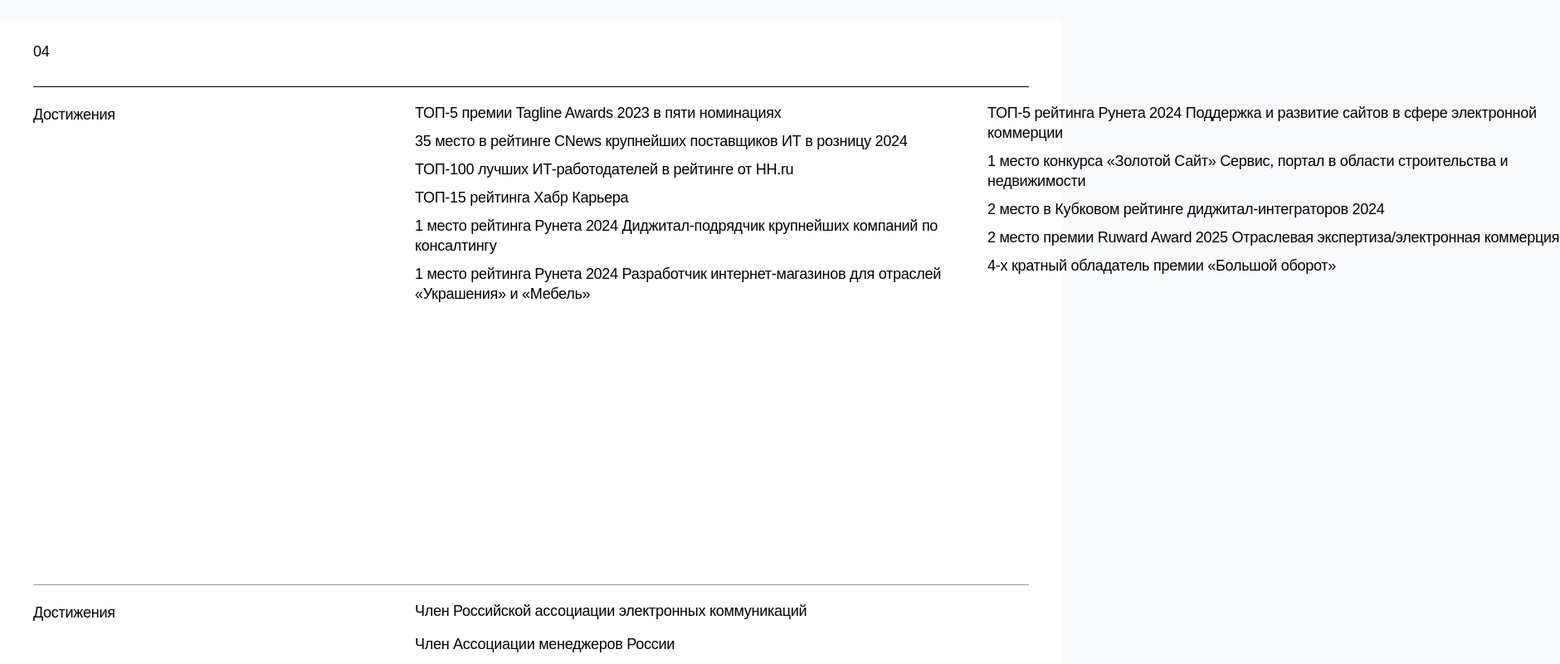
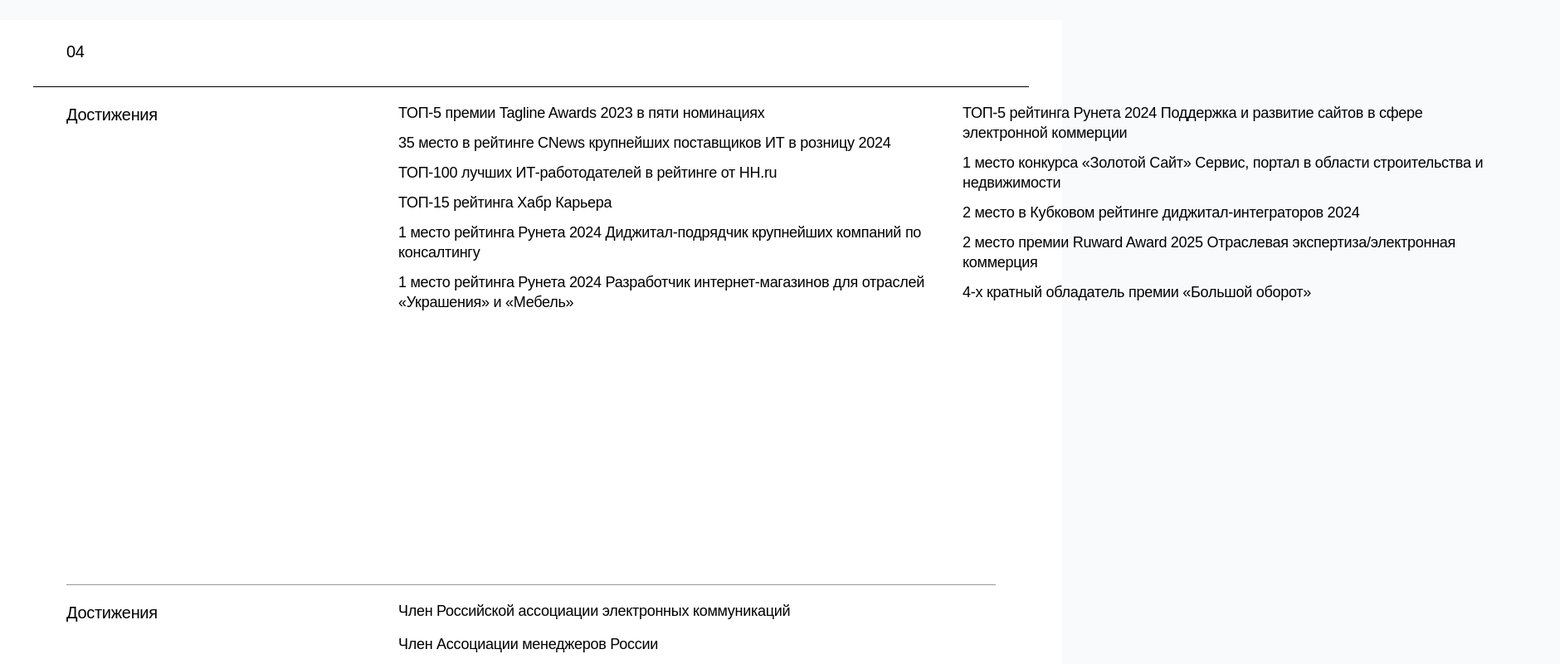
Before and after one commit to pr-poehali-dev/landing-photo-design, a React (Vite) app: page / in a window 1280 px wide. Shown: the part 1300-2100 px from the top of the page at 83% size, 1880 px wide, since content can reach past the window. Built offline with nearby package versions, Linux system fonts and the light colour scheme; a web font is replaced by a local one.

Commit message:
Оптимизация верстки под широкоформатные экраны

```diff
--- a/src/pages/Index.tsx
+++ b/src/pages/Index.tsx
@@ -197,25 +197,25 @@ export default function Index() {
       </section>
 
       {/* Achievements Section */}
-      <section className="bg-white relative" style={{height: '1080px'}}>
+      <section className="bg-white relative max-w-[1920px] mx-auto" style={{height: '1080px'}}>
         {/* Top border */}
         <div className="absolute top-20 left-10 right-10 h-px bg-black"></div>
 
         {/* Bottom border with opacity */}
-        <div className="absolute left-10 right-10 h-px bg-black opacity-40" style={{top: '680px'}}></div>
+        <div className="absolute h-px bg-black opacity-40" style={{left: '80px', right: '80px', top: '680px'}}></div>
 
         {/* Section number */}
-        <div className="absolute left-10 top-6 text-black text-lg font-avenir" style={{letterSpacing: '-0.015em'}}>
+        <div className="absolute text-black text-xl font-avenir" style={{left: '80px', top: '24px', letterSpacing: '-0.015em'}}>
           04
         </div>
 
         {/* Section title top */}
-        <div className="absolute left-10 text-black text-lg font-avenir" style={{top: '100px', letterSpacing: '-0.015em'}}>
+        <div className="absolute text-black text-xl font-avenir" style={{left: '80px', top: '100px', letterSpacing: '-0.015em'}}>
           Достижения
         </div>
 
         {/* Left column achievements */}
-        <div className="absolute flex flex-col gap-2.5" style={{left: '500px', top: '100px', width: '690px'}}>
+        <div className="absolute flex flex-col gap-3" style={{left: '480px', top: '100px', width: '640px'}}>
           <div className="text-black text-lg font-avenir leading-6" style={{letterSpacing: '-0.015em'}}>
             ТОП-5 премии Tagline Awards 2023 в пяти номинациях
           </div>
@@ -237,7 +237,7 @@ export default function Index() {
         </div>
 
         {/* Right column achievements */}
-        <div className="absolute flex flex-col gap-2.5" style={{left: '1190px', top: '100px', width: '690px'}}>
+        <div className="absolute flex flex-col gap-3" style={{left: '1160px', top: '100px', width: '640px'}}>
           <div className="text-black text-lg font-avenir leading-6" style={{letterSpacing: '-0.015em'}}>
             ТОП-5 рейтинга Рунета 2024 Поддержка и развитие сайтов в сфере электронной коммерции
           </div>
@@ -256,12 +256,12 @@ export default function Index() {
         </div>
 
         {/* Bottom section title */}
-        <div className="absolute left-10 text-black text-lg font-avenir" style={{top: '700px', letterSpacing: '-0.015em'}}>
+        <div className="absolute text-black text-xl font-avenir" style={{left: '80px', top: '700px', letterSpacing: '-0.015em'}}>
           Достижения
         </div>
 
         {/* Bottom achievements */}
-        <div className="absolute" style={{left: '500px', top: '700px', width: '690px'}}>
+        <div className="absolute" style={{left: '480px', top: '700px', width: '640px'}}>
           <div className="text-black text-lg font-avenir leading-6 mb-4" style={{letterSpacing: '-0.015em'}}>
             Член Российской ассоциации электронных коммуникаций
           </div>
```
